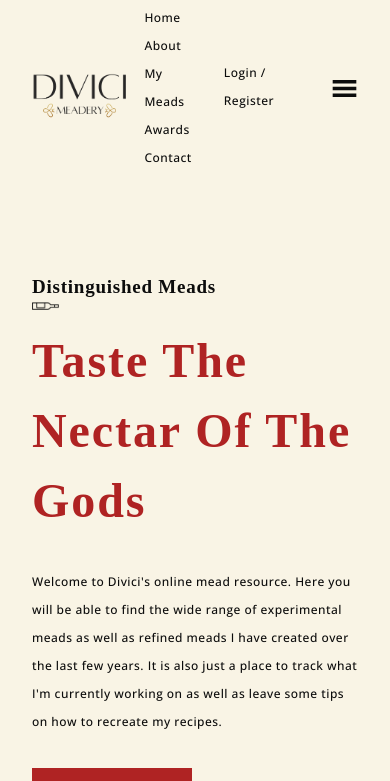
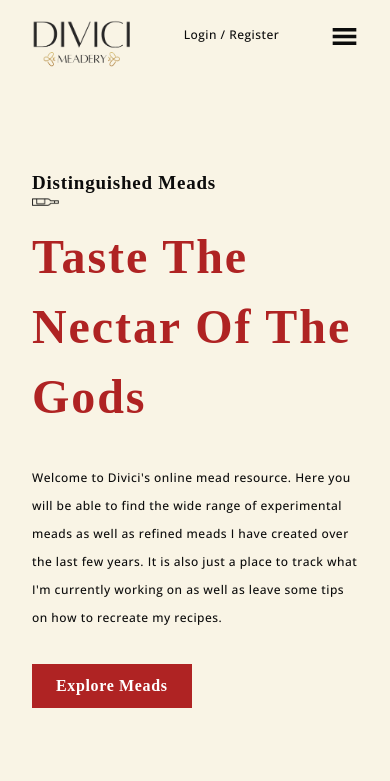
Before and after one commit to Divici/divici-meadery, a React (Create React App) app: page / in a window 390 px wide. Shown: the top 781 px of the page. Built offline with nearby package versions, Linux system fonts and the light colour scheme; a web font is replaced by a local one.

Commit message:
fix-navbar-responsive menu not working

```diff
--- a/src/components/Navbar.jsx
+++ b/src/components/Navbar.jsx
@@ -12,7 +12,7 @@
       <div className="flex justify-start items-center">
         <img src={images.divici} alt='logo' className='pt-4 w-[100px] md:w-[125px] lg:w-[150px] xl:w-[175px]'/>
       </div>
-      <ul className='flex-1 sm:hidden lg:flex justify-center items-center'>
+      <ul className='flex-1 hidden lg:flex justify-center items-center'>
         <li className='p-opensans mx-4 hover:text-red-br'><a href='#home'>Home</a></li>
         <li className='p-opensans mx-4 hover:text-red-br'><a href='#about'>About</a></li>
         <li className='p-opensans mx-4 hover:text-red-br'><a href='#meads'>My Meads</a></li>
@@ -27,7 +27,7 @@
         <GiHamburgerMenu fontSize={27} onClick={()=> setToggleMenu(true)} className="cursor-pointer text-black hover:text-red-md" />
 
         {toggleMenu && (
-          <div className='central slide-bottom fixed top-0 left-0 w-full h-screen bg-cream-md transition ease-in-out duration-500 z-[5]'>
+          <div className='central slide-bottom fixed top-0 left-0 w-full h-screen bg-cream-md z-[5]'>
             <MdOutlineRestaurantMenu fontSize={27} className='text-red-md absolute top-5 right-5 cursor-pointer' onClick={() => setToggleMenu(false)} />
             <ul className='flex-1 flex justify-center flex-col items-center'>
               <li className='font-base text-center text-[2rem] m-8 hover:text-red-br'><a href='#home'>Home</a></li>
```
Also changed, not shown: src/constants/images.js (+1 -28 lines).
